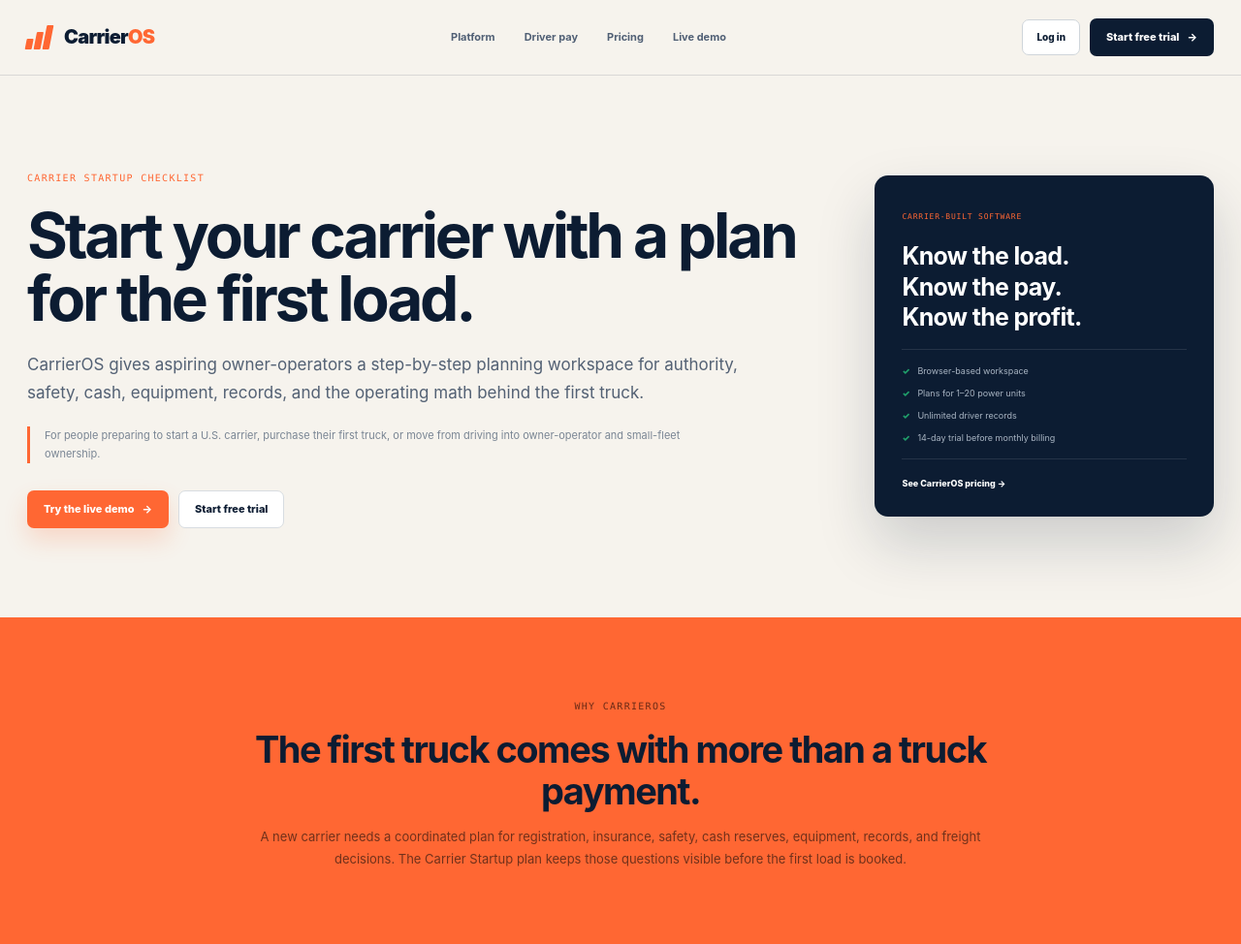
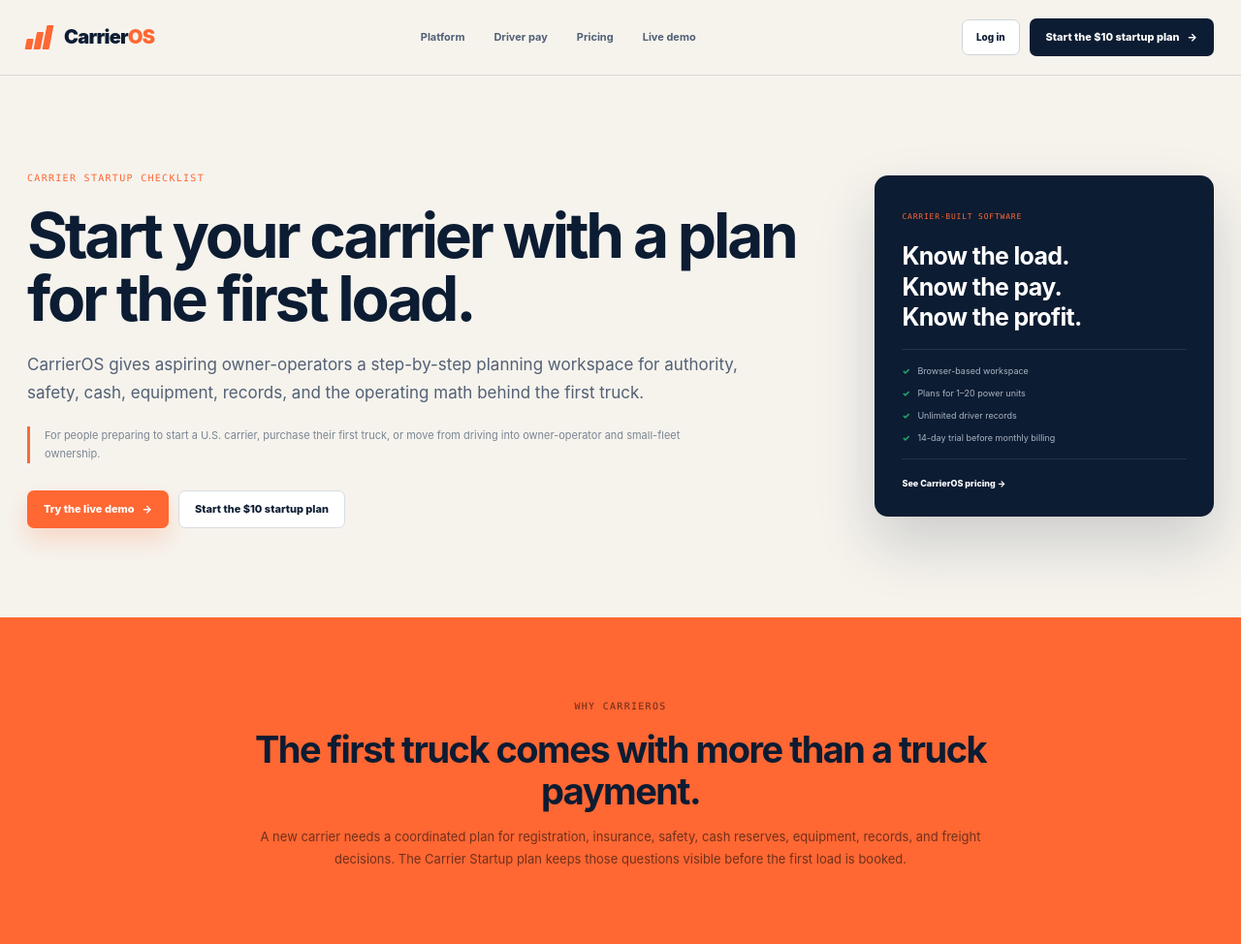
Before and after one commit to DavidOTW/CarrierOS, a FastAPI app: page /carrier-startup-checklist in a window 1280 px wide. Shown: the top 974 px of the page at 97% size. Run offline with FastAPI, Linux system fonts and the light colour scheme.

Commit message:
Route startup landing page to startup plan

```diff
--- a/app/templates/seo_page.html
+++ b/app/templates/seo_page.html
@@ -1,11 +1,13 @@
 {% extends "base.html" %}
 {% block title %}{{ seo_title }}{% endblock %}
 {% block content %}
+{% set page_signup_href = '/signup?plan=carrier_startup' if seo_slug == 'carrier-startup-checklist' and signups_open else signup_href %}
+{% set page_signup_cta = 'Start the $10 startup plan' if seo_slug == 'carrier-startup-checklist' and signups_open else signup_cta %}
 <main class="public-marketing seo-landing" id="top">
   <header class="public-nav">
     <a class="public-brand" href="/"><span class="public-brand-mark"><i></i><i></i><i></i></span><span>Carrier<span>OS</span></span></a>
     <nav aria-label="Primary navigation"><a href="/#platform">Platform</a><a href="/#pay">Driver pay</a><a href="/#pricing">Pricing</a><a href="/demo">Live demo</a></nav>
-    <div class="public-nav-actions"><a class="public-signin" href="/login">Log in</a><a class="public-btn public-btn-dark" href="{{ signup_href }}">{{ signup_cta }} <span aria-hidden="true">&rarr;</span></a></div>
+    <div class="public-nav-actions"><a class="public-signin" href="/login">Log in</a><a class="public-btn public-btn-dark" href="{{ page_signup_href }}">{{ page_signup_cta }} <span aria-hidden="true">&rarr;</span></a></div>
   </header>
 
   <section class="seo-hero">
@@ -14,7 +16,7 @@
       <h1>{{ page.heading }}</h1>
       <p class="seo-lead">{{ page.lead }}</p>
       <p class="seo-audience">{{ page.audience }}</p>
-      <div class="public-hero-actions"><a class="public-btn public-btn-orange" href="/demo">Try the live demo <span aria-hidden="true">&rarr;</span></a><a class="public-btn public-btn-light" href="{{ signup_href }}">{{ signup_cta }}</a></div>
+      <div class="public-hero-actions"><a class="public-btn public-btn-orange" href="/demo">Try the live demo <span aria-hidden="true">&rarr;</span></a><a class="public-btn public-btn-light" href="{{ page_signup_href }}">{{ page_signup_cta }}</a></div>
     </div>
     <aside class="seo-hero-card" aria-label="CarrierOS product summary">
       <span>Carrier-built software</span>
@@ -57,7 +59,7 @@
     <div>{% for question, answer in page.faqs %}<details><summary>{{ question }}</summary><p>{{ answer }}</p></details>{% endfor %}</div>
   </section>
 
-  <section class="public-launch"><span class="public-eyebrow">See the workflow before signing up</span><h2>Explore CarrierOS with a fictional sample fleet.</h2><p>Try dispatch, driver pay, load profitability, and pricing without creating an account.</p><div><a class="public-btn public-btn-orange" href="/demo">Open the live demo <span aria-hidden="true">&rarr;</span></a><a class="public-btn public-btn-outline" href="{{ signup_href }}">{{ signup_cta }}</a></div></section>
+  <section class="public-launch"><span class="public-eyebrow">See the workflow before signing up</span><h2>Explore CarrierOS with a fictional sample fleet.</h2><p>Try dispatch, driver pay, load profitability, and pricing without creating an account.</p><div><a class="public-btn public-btn-orange" href="/demo">Open the live demo <span aria-hidden="true">&rarr;</span></a><a class="public-btn public-btn-outline" href="{{ page_signup_href }}">{{ page_signup_cta }}</a></div></section>
   <footer class="public-footer"><a class="public-brand" href="/"><span class="public-brand-mark"><i></i><i></i><i></i></span><span>Carrier<span>OS</span></span></a><p>A product of <a href="https://www.outsidethewirelogistics.com/">Outside The Wire Logistics LLC</a>.</p><nav><a href="/">CarrierOS home</a><a href="/demo">Live demo</a><a href="/login">Customer login</a><a href="mailto:{{ support_email }}">Contact</a><a href="/privacy">Privacy</a><a href="/terms">Terms</a></nav><small>Operational estimates depend on user-entered assumptions. Review results before relying on them.</small></footer>
 </main>
 {% endblock %}
```
Also changed, not shown: tests/test_routes.py (+3 -0 lines).
